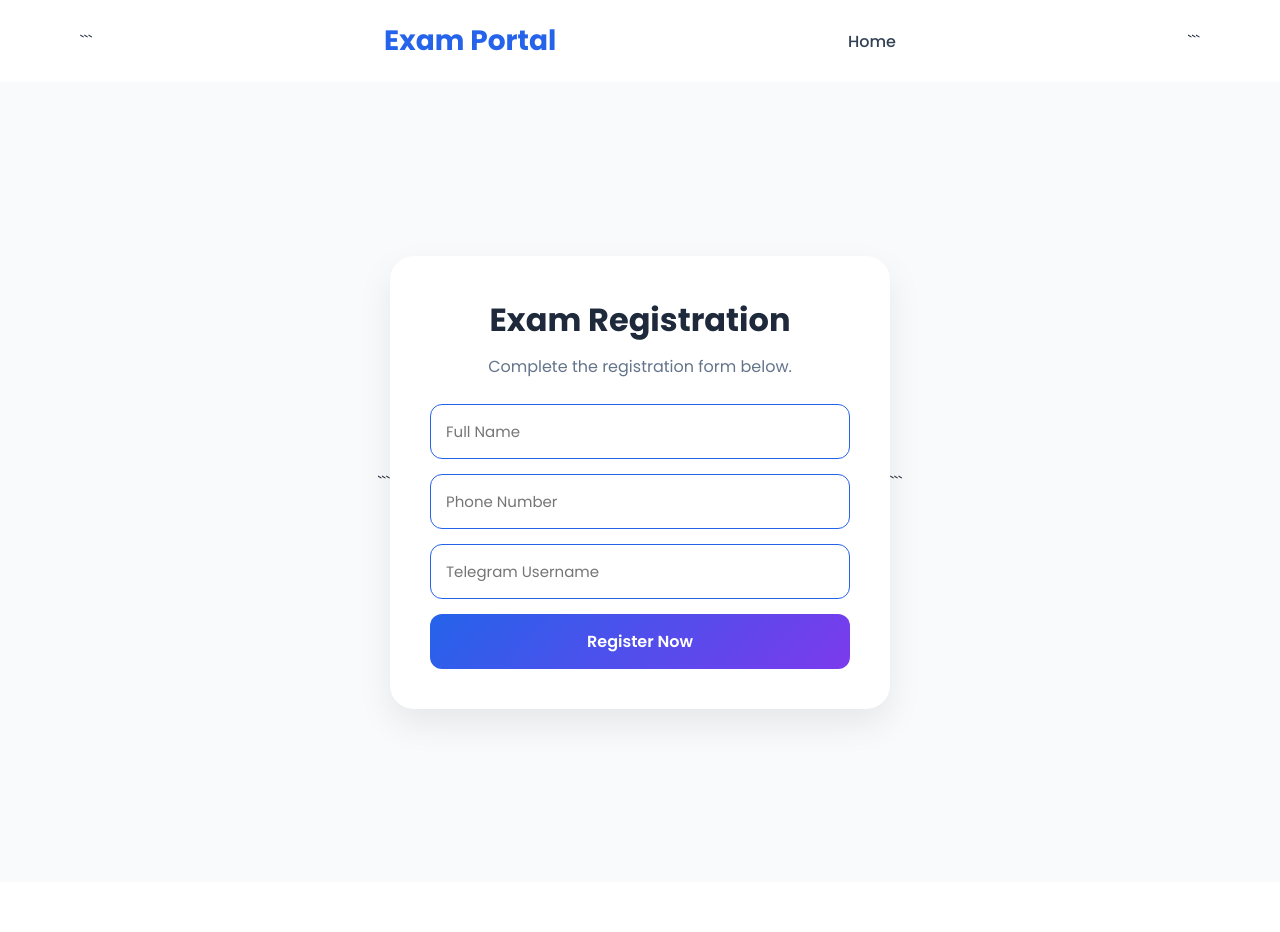
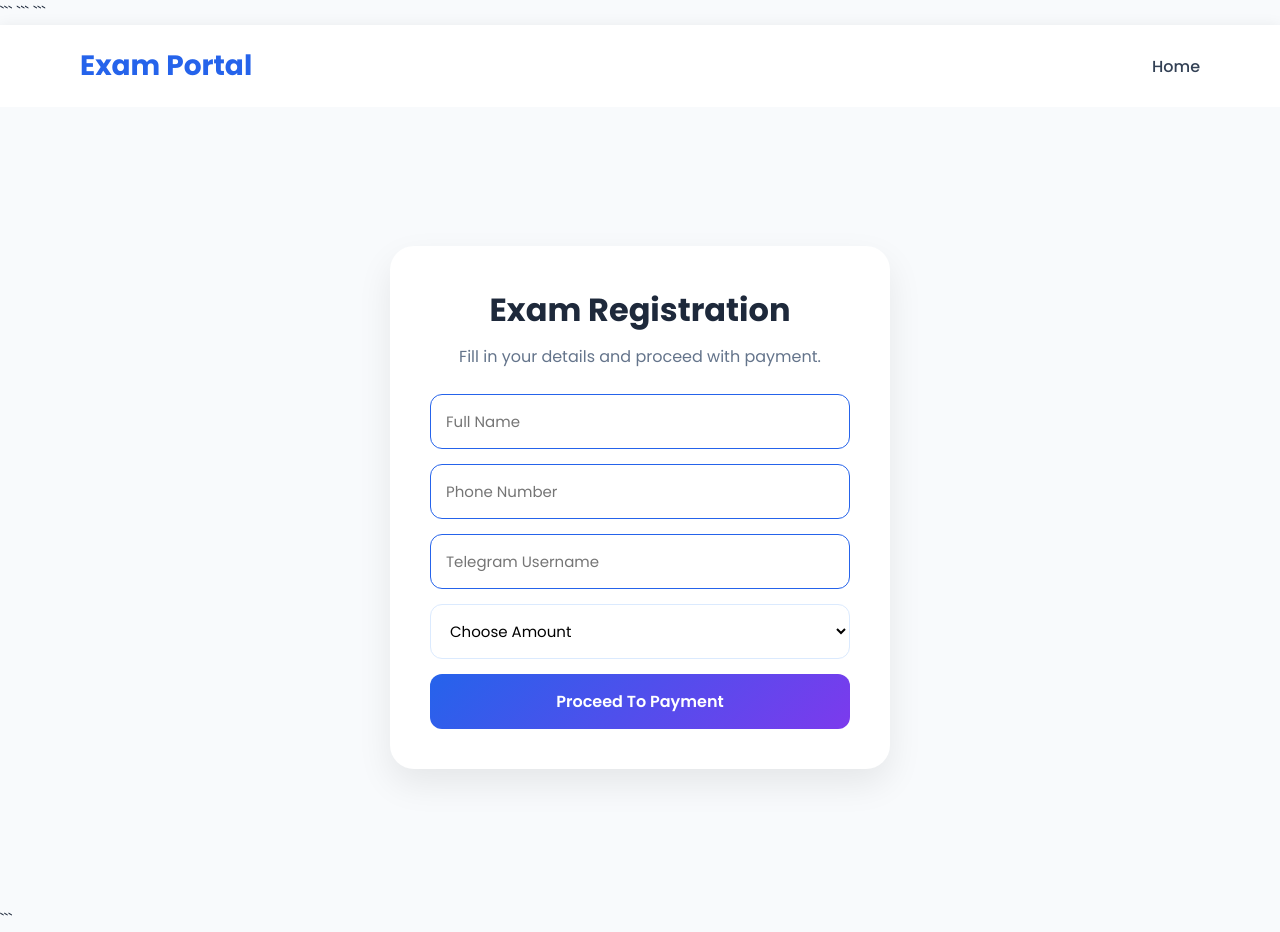
Before and after one commit to abhiram769/exam-portal, a Flask app: page /payment in a window 1280 px wide. Before the commit the page ends 733 px from the top, so only its background shows below. Run offline with Flask 3, Linux system fonts and the light colour scheme.

Commit message:
Added amount selection

````diff
--- a/exam_portal/app.py
+++ b/exam_portal/app.py
@@ -1,10 +1,18 @@
-from flask import Flask, render_template, request
+from flask import Flask, render_template, request, redirect
 from config import Config
 import sqlite3
 import os
+import razorpay
 
 app = Flask(__name__)
 app.config.from_object(Config)
+
+client = razorpay.Client(
+    auth=(
+        Config.RAZORPAY_KEY_ID,
+        Config.RAZORPAY_SECRET
+    )
+)
 
 
 @app.route("/")
@@ -23,21 +31,81 @@ def register():
     name = request.form["name"]
     phone = request.form["phone"]
     telegram = request.form["telegram"]
+    amount = int(request.form["amount"])
+
+    order = client.order.create({
+        "amount": amount * 100,
+        "currency": "INR"
+    })
 
     conn = sqlite3.connect("payments.db")
     cursor = conn.cursor()
 
-    cursor.execute("""
-    INSERT INTO payments
-    (name, phone, telegram, amount, status)
-    VALUES (?, ?, ?, ?, ?)
-    """,
-    (name, phone, telegram, 99, "Pending"))
+    cursor.execute(
+        """
+        INSERT INTO payments
+        (name, phone, telegram, amount, order_id, status)
+        VALUES (?, ?, ?, ?, ?, ?)
+        """,
+        (
+            name,
+            phone,
+            telegram,
+            amount,
+            order["id"],
+            "Pending"
+        )
+    )
 
     conn.commit()
     conn.close()
 
-    return render_template("success.html")
+    return render_template(
+        "checkout.html",
+        order_id=order["id"],
+        amount=amount,
+        amount_paise=amount * 100,
+        razorpay_key=Config.RAZORPAY_KEY_ID
+    )
+
+
+@app.route("/verify-payment", methods=["POST"])
+def verify_payment():
+
+    payment_id = request.form["payment_id"]
+    order_id = request.form["order_id"]
+    signature = request.form["signature"]
+
+    try:
+        client.utility.verify_payment_signature({
+            "razorpay_payment_id": payment_id,
+            "razorpay_order_id": order_id,
+            "razorpay_signature": signature
+        })
+
+        conn = sqlite3.connect("payments.db")
+        cursor = conn.cursor()
+
+        cursor.execute(
+            """
+            UPDATE payments
+            SET payment_id=?,
+                status='Paid'
+            WHERE order_id=?
+            """,
+            (
+                payment_id,
+                order_id
+            )
+        )
+
+        conn.commit()
+        conn.close()
+
+        return redirect("/success")
+
+    except Exception as e:
+        return f"Payment Verification Failed: {e}"
 
 
 @app.route("/success")
--- a/exam_portal/static/style.css
+++ b/exam_portal/static/style.css
@@ -337,3 +337,88 @@ color:#64748b;
 margin-bottom:10px;
 
 }
+.payment-card select{
+
+
+width:100%;
+
+padding:15px;
+
+margin-bottom:15px;
+
+border:1px solid #dbeafe;
+
+border-radius:12px;
+
+font-size:15px;
+
+background:white;
+
+outline:none;
+
+
+}
+
+.payment-card select:focus{
+
+
+border-color:#2563eb;
+
+}
+.payment-card select{
+
+
+width:100%;
+
+padding:15px;
+
+margin-bottom:15px;
+
+border:1px solid #dbeafe;
+
+border-radius:12px;
+
+font-size:15px;
+
+background:white;
+
+outline:none;
+
+
+}
+
+.payment-card select:focus{
+
+
+border-color:#2563eb;
+
+
+}
+
+#customAmount{
+
+
+width:100%;
+
+padding:15px;
+
+margin-bottom:15px;
+
+border:1px solid #dbeafe;
+
+border-radius:12px;
+
+font-size:15px;
+
+outline:none;
+
+
+}
+
+#customAmount:focus{
+
+
+border-color:#2563eb;
+
+
+}
--- a/exam_portal/templates/payment.html
+++ b/exam_portal/templates/payment.html
@@ -1,21 +1,29 @@
 <!DOCTYPE html>
 
 <html lang="en">
+
 <head>
+
+```
 <meta charset="UTF-8">
 <meta name="viewport" content="width=device-width, initial-scale=1.0">
+
 <title>Exam Registration</title>
 
-<link rel="stylesheet" href="{{ url_for('static', filename='style.css') }}">
+<link rel="stylesheet"
+      href="{{ url_for('static', filename='style.css') }}">
 
-<link href="https://fonts.googleapis.com/css2?family=Poppins:wght@300;400;500;600;700&display=swap" rel="stylesheet">
+<link href="https://fonts.googleapis.com/css2?family=Poppins:wght@300;400;500;600;700&display=swap"
+      rel="stylesheet">
+```
+
 </head>
 
 <body>
 
+```
 <nav class="navbar">
 
-```
     <div class="logo">
         Exam Portal
     </div>
@@ -23,19 +31,17 @@
     <ul class="nav-links">
         <li><a href="/">Home</a></li>
     </ul>
-```
 
 </nav>
 
 <div class="payment-page">
 
-```
     <div class="payment-card">
 
         <h1>Exam Registration</h1>
 
         <p class="payment-subtitle">
-        Complete the registration form below.
+            Fill in your details and proceed with payment.
         </p>
 
         <form action="/register" method="POST">
@@ -58,16 +64,91 @@
                 placeholder="Telegram Username"
                 required>
 
+            <select
+                id="amountSelect"
+                name="amount"
+                onchange="toggleAmountField()"
+                required>
+
+                <option value="">
+                    Choose Amount
+                </option>
+
+                <option value="1500">
+                    ₹1500
+                </option>
+
+                <option value="2500">
+                    ₹2500
+                </option>
+
+                <option value="custom">
+                    Custom Amount
+                </option>
+
+            </select>
+
+            <input
+                type="number"
+                id="customAmount"
+                placeholder="Enter Custom Amount (₹)"
+                min="1"
+                style="display:none;">
+
             <button type="submit">
-            Register Now
+                Proceed To Payment
             </button>
 
         </form>
 
     </div>
-```
 
 </div>
 
+<script>
+
+    function toggleAmountField() {
+
+        const select =
+            document.getElementById("amountSelect");
+
+        const customAmount =
+            document.getElementById("customAmount");
+
+        if (select.value === "custom") {
+
+            customAmount.style.display = "block";
+
+            customAmount.required = true;
+
+            customAmount.setAttribute(
+                "name",
+                "amount"
+            );
+
+            select.removeAttribute("name");
+
+        }
+        else {
+
+            customAmount.style.display = "none";
+
+            customAmount.required = false;
+
+            customAmount.value = "";
+
+            select.setAttribute(
+                "name",
+                "amount"
+            );
+
+            customAmount.removeAttribute("name");
+        }
+    }
+
+</script>
+```
+
 </body>
+
 </html>
````
Also changed, not shown: exam_portal/templates/checkout.html (added, +64 -0 lines), exam_portal/payments.db, 1 other file. Lines whose indentation alone changed are shown as unchanged.
